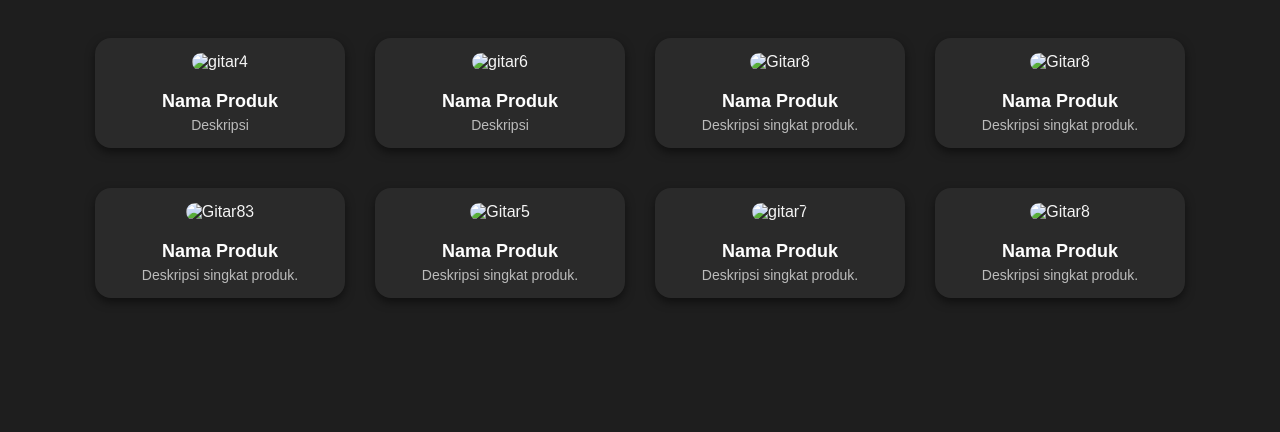
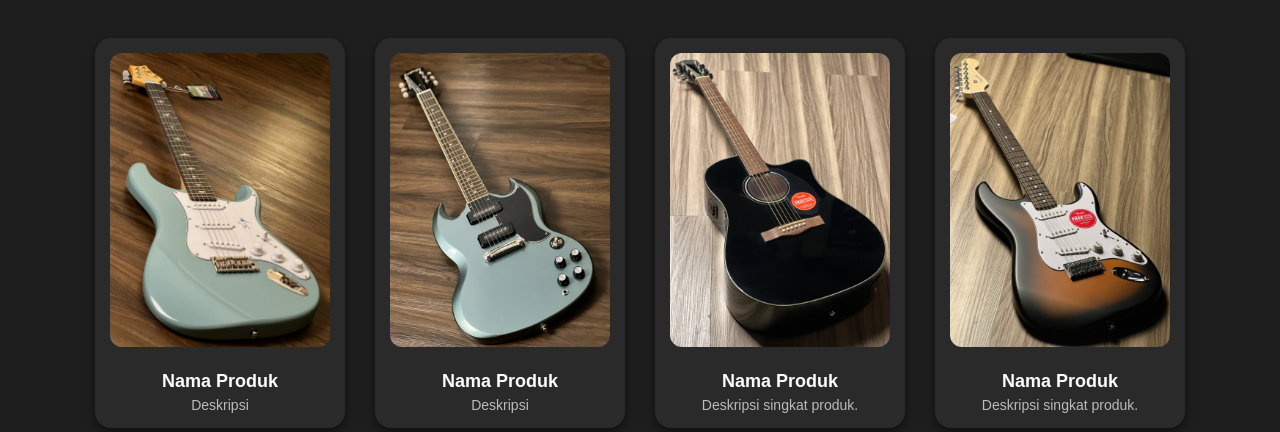
Before and after one commit to GoofyGarry/Garry-Music, a plain HTML site: page guitar.html in a window 1280 px wide. Shown: the part 368-800 px from the top of the page. Drawn offline with Linux system fonts and the light colour scheme.

Commit message:
Update guitar.html

```diff
--- a/guitar.html
+++ b/guitar.html
@@ -167,22 +167,22 @@
   <div class="container">
 
     <div class="product-card">
-      <img src="gitar4.jfif" alt="gitar4">
+      <img src="gitar/gitar4.jfif" alt="gitar4">
       <h3>Nama Produk</h3>
       <p>Deskripsi</p>
     </div>
     <div class="product-card">
-      <img src="gitar6.jfif" alt="gitar6">
+      <img src="gitar/gitar6.jfif" alt="gitar6">
       <h3>Nama Produk</h3>
       <p>Deskripsi</p>
     </div>
     <div class="product-card">
-      <img src="gitar1.jfif" alt="Gitar8">
+      <img src="gitar/gitar1.jfif" alt="Gitar8">
       <h3>Nama Produk</h3>
       <p>Deskripsi singkat produk.</p>
     </div>
     <div class="product-card">
-      <img src="gitar2.jpeg" alt="Gitar8">
+      <img src="gitar/gitar2.jpeg" alt="Gitar8">
       <h3>Nama Produk</h3>
       <p>Deskripsi singkat produk.</p>
     </div>
@@ -190,22 +190,22 @@
   <div class="container">
 
     <div class="product-card">
-      <img src="gitar3.jpeg" alt="Gitar83">
+      <img src="gitar/gitar3.jpeg" alt="Gitar83">
       <h3>Nama Produk</h3>
       <p>Deskripsi singkat produk.</p>
     </div>
     <div class="product-card">
-      <img src="gitar5.jfif" alt="Gitar5">
+      <img src="gitar/gitar5.jfif" alt="Gitar5">
       <h3>Nama Produk</h3>
       <p>Deskripsi singkat produk.</p>
     </div>
     <div class="product-card">
-      <img src="gitar7.jfif" alt="gitar7">
+      <img src="gitar/gitar7.jfif" alt="gitar7">
       <h3>Nama Produk</h3>
       <p>Deskripsi singkat produk.</p>
     </div>
     <div class="product-card">
-      <img src="gitar8.jfif" alt="Gitar8">
+      <img src="gitar/gitar8.jfif" alt="Gitar8">
       <h3>Nama Produk</h3>
       <p>Deskripsi singkat produk.</p>
     </div>
```
